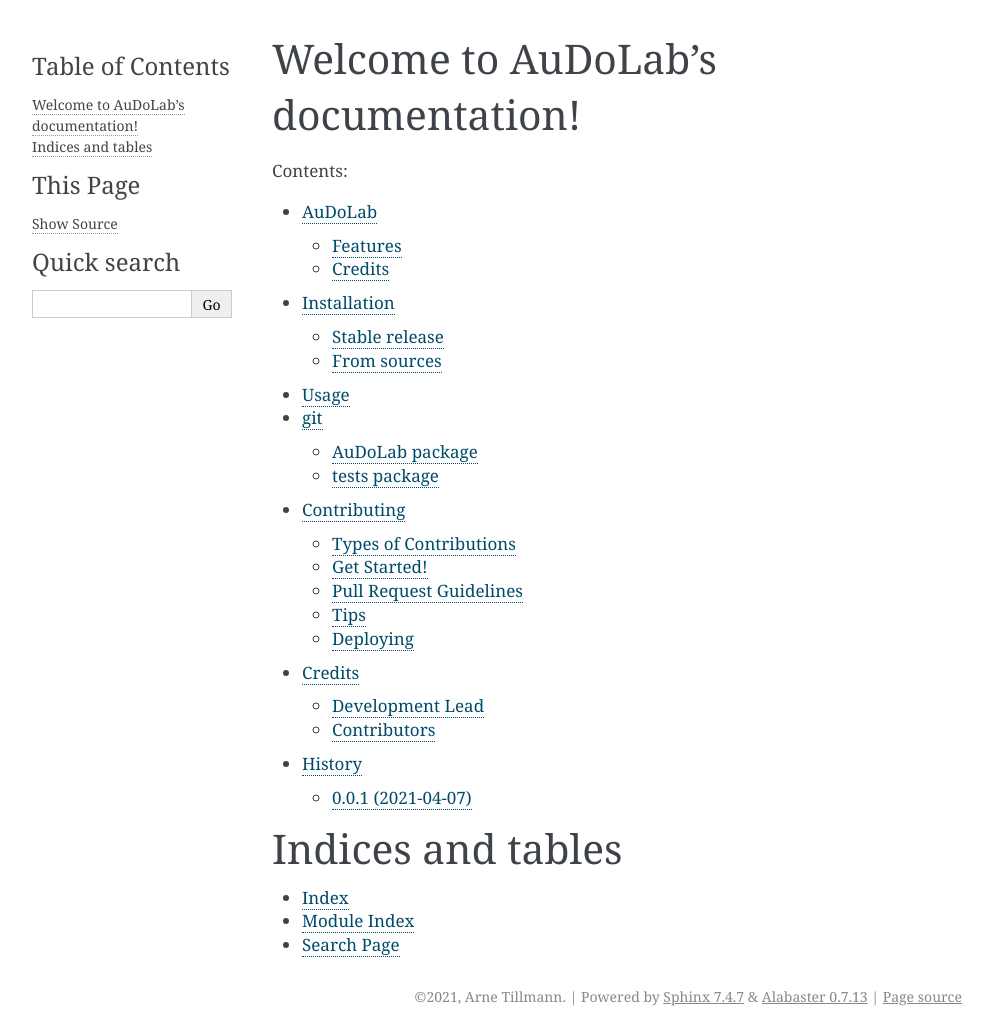
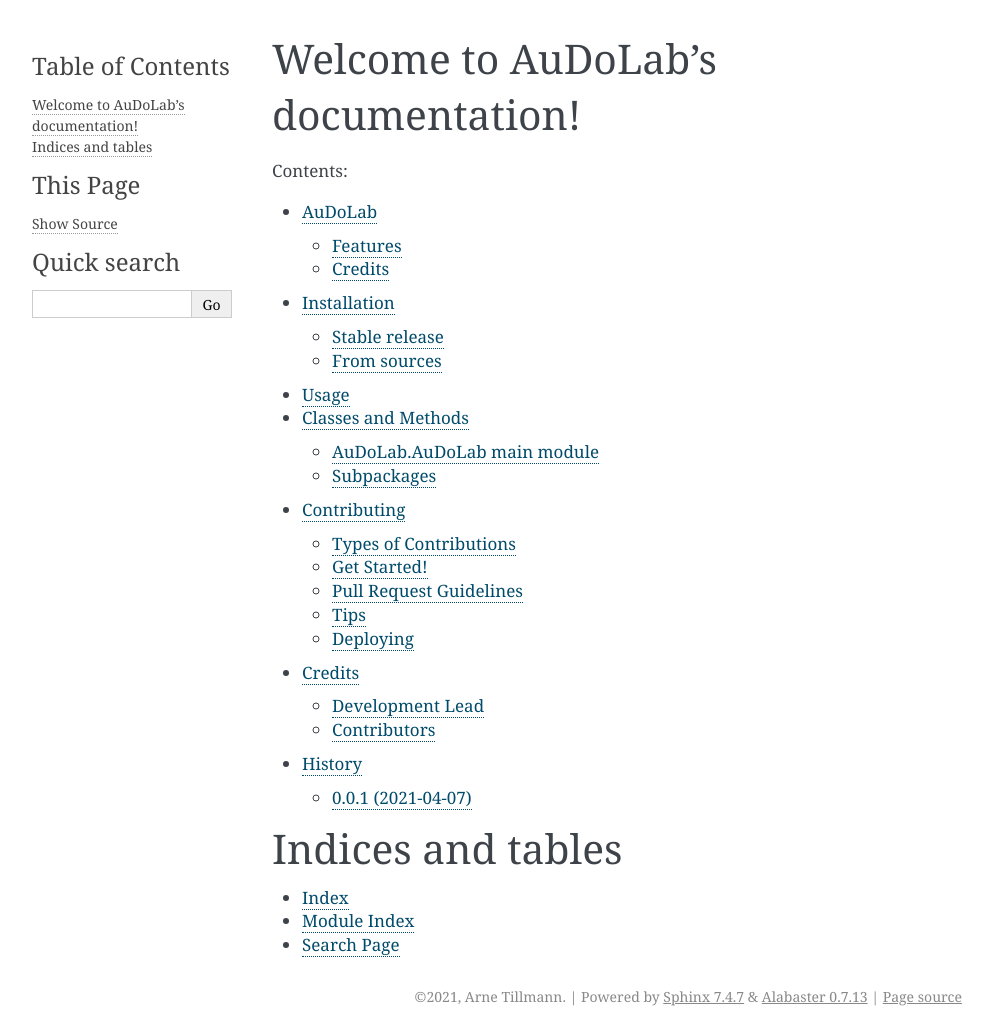
Before and after one commit to ArneTillmann/AuDoLab, a Sphinx documentation site: the page built from docs/index.rst, in a window 1280 px wide. Shown: the whole page, without its empty margins (148-1141 px from the left). Built offline with Sphinx 7.4.7, drawn with Linux system fonts in a browser that asks for light colours.

Commit message:
read the docs update

```diff
--- a/docs/AuDoLab.rst
+++ /dev/null
@@ -1,18 +0,0 @@
-AuDoLab package
-===============
-
-Subpackages
------------
-
-.. toctree::
-   :maxdepth: 4
-
-   AuDoLab.subclasses
-
-AuDoLab.AuDoLab main module
----------------------------
-
-.. automodule:: AuDoLab.AuDoLab
-   :members:
-   :undoc-members:
-   :show-inheritance:
--- a/docs/AuDoLab.subclasses.rst
+++ b/docs/AuDoLab.subclasses.rst
@@ -1,5 +1,5 @@
 AuDoLab.subclasses
-==========================
+==================
 
 AuDoLab.subclasses.abstractscraper
 -----------------------------------------
@@ -10,7 +10,7 @@
    :show-inheritance:
 
 AuDoLab.subclasses.lda
------------------------------
+----------------------
 
 .. automodule:: AuDoLab.subclasses.lda
    :members:
--- a/docs/modules.rst
+++ b/docs/modules.rst
@@ -1,8 +1,22 @@
-git
-===
+Classes and Methods
+===================
 
 .. toctree::
    :maxdepth: 4
 
-   AuDoLab
-   tests
+
+AuDoLab.AuDoLab main module
+---------------------------
+
+.. automodule:: AuDoLab.AuDoLab
+ :members:
+ :undoc-members:
+ :show-inheritance:
+
+Subpackages
+-----------
+
+.. toctree::
+  :maxdepth: 4
+
+  AuDoLab.subclasses
```
